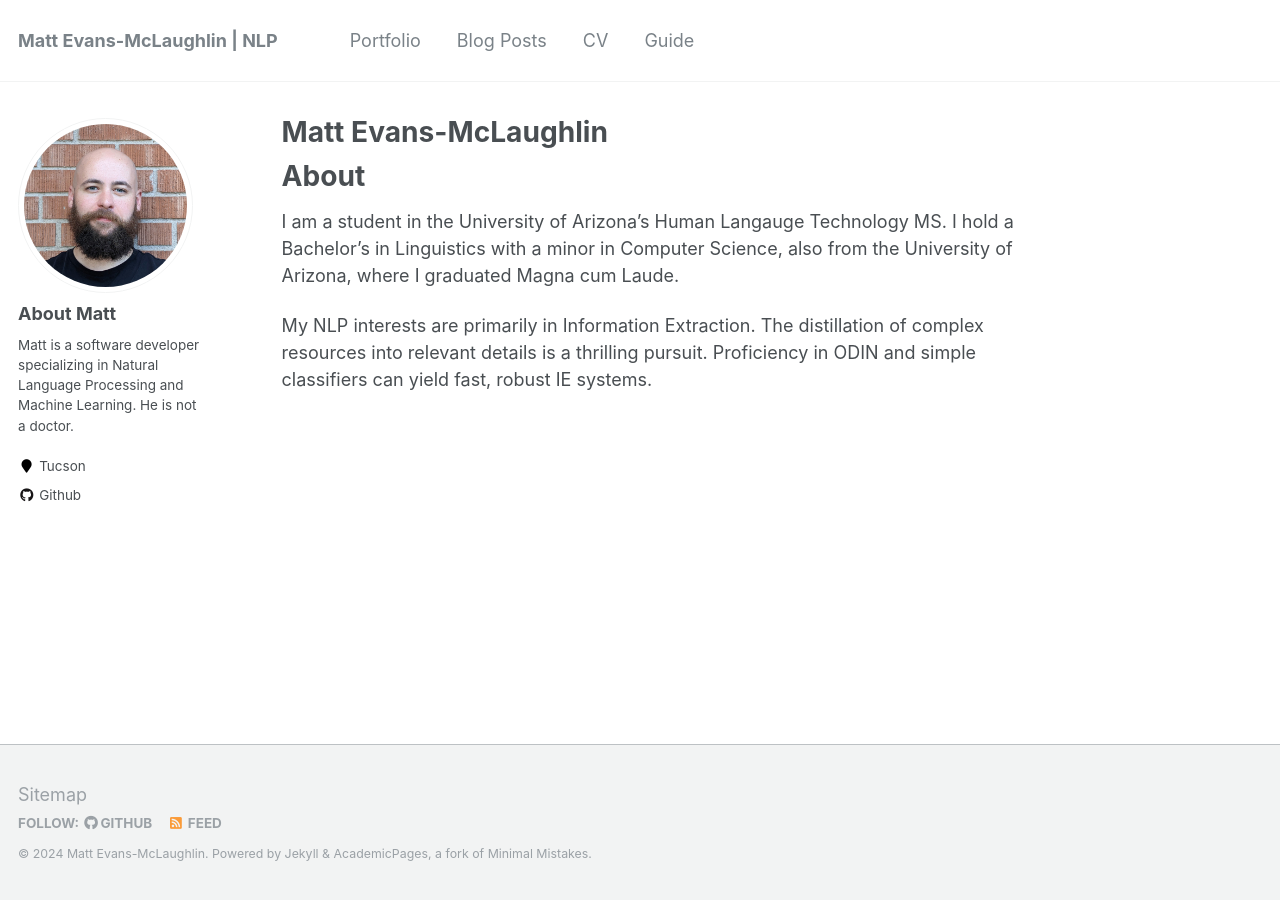
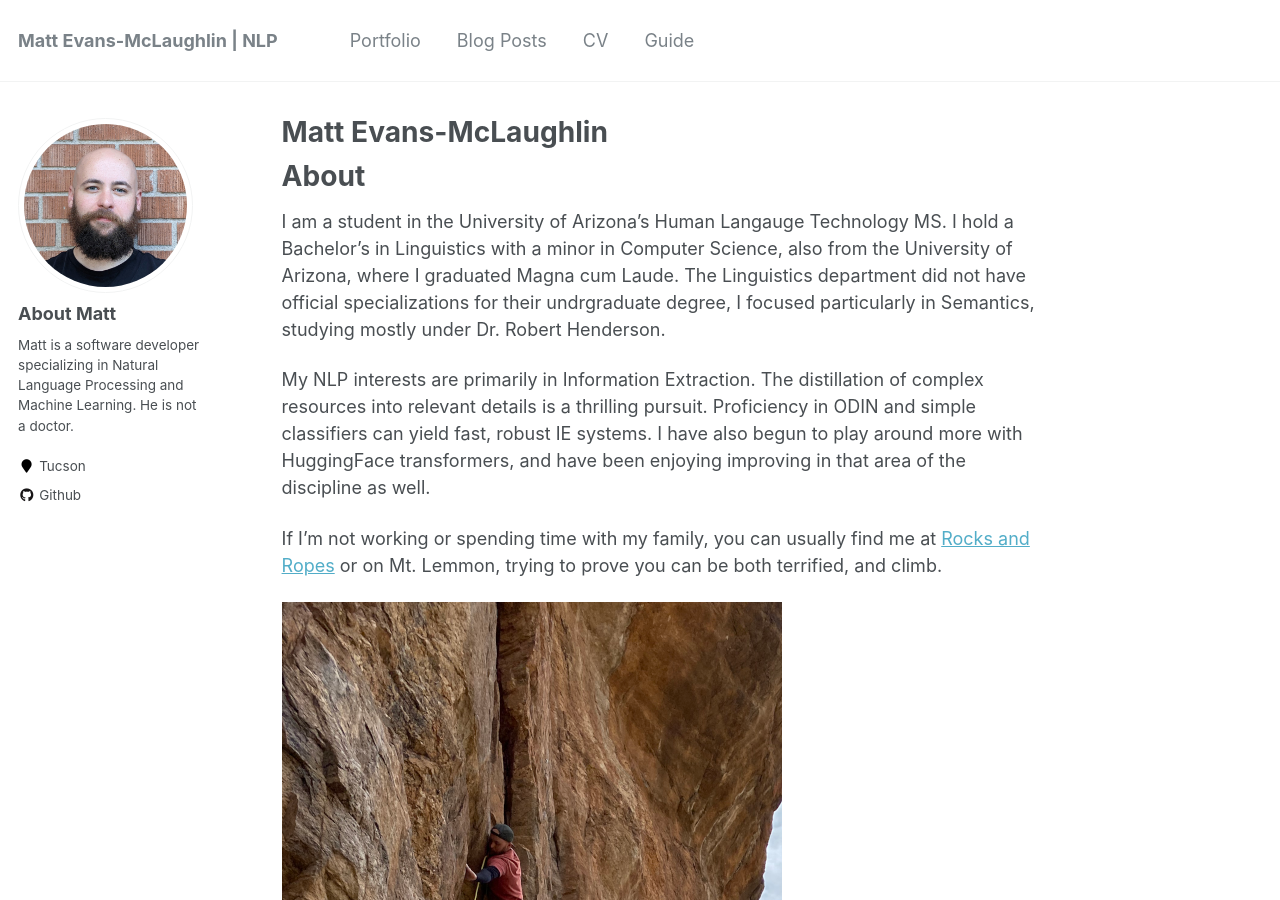
Before and after one commit to mc-wut/mc-wut.github.io, a Jekyll site: the page built from _pages/about.md, in a window 1280 px wide and 900 px high. Built offline with Jekyll 4.4.1, drawn with Linux system fonts in a browser that asks for light colours.

Commit message:
- expands about.md - adds climbing.png

```diff
--- a/_pages/about.md
+++ b/_pages/about.md
@@ -9,6 +9,10 @@ redirect_from:
 ---
 
 # About
-I am a student in the University of Arizona's Human Langauge Technology MS. I hold a Bachelor's in Linguistics with a minor in Computer Science, also from the University of Arizona, where I graduated Magna cum Laude.
+I am a student in the University of Arizona's Human Langauge Technology MS. I hold a Bachelor's in Linguistics with a minor in Computer Science, also from the University of Arizona, where I graduated Magna cum Laude. The Linguistics department did not have official specializations for their undrgraduate degree, I focused particularly in Semantics, studying mostly under Dr. Robert Henderson.
 
-My NLP interests are primarily in Information Extraction. The distillation of complex resources into relevant details is a thrilling pursuit. Proficiency in ODIN and simple classifiers can yield fast, robust IE systems.
+My NLP interests are primarily in Information Extraction. The distillation of complex resources into relevant details is a thrilling pursuit. Proficiency in ODIN and simple classifiers can yield fast, robust IE systems. I have also begun to play around more with HuggingFace transformers, and have been enjoying improving in that area of the discipline as well.
+
+If I'm not working or spending time with my family, you can usually find me at [Rocks and Ropes](https://rocksandropes.com/) or on Mt. Lemmon, trying to prove you can be both terrified, and climb.
+
+![Go Speed Racer at Pinhead Wall on Mt. Lemmon](/images/climbing.png)
```
Also changed, not shown: images/climbing.png (added).
